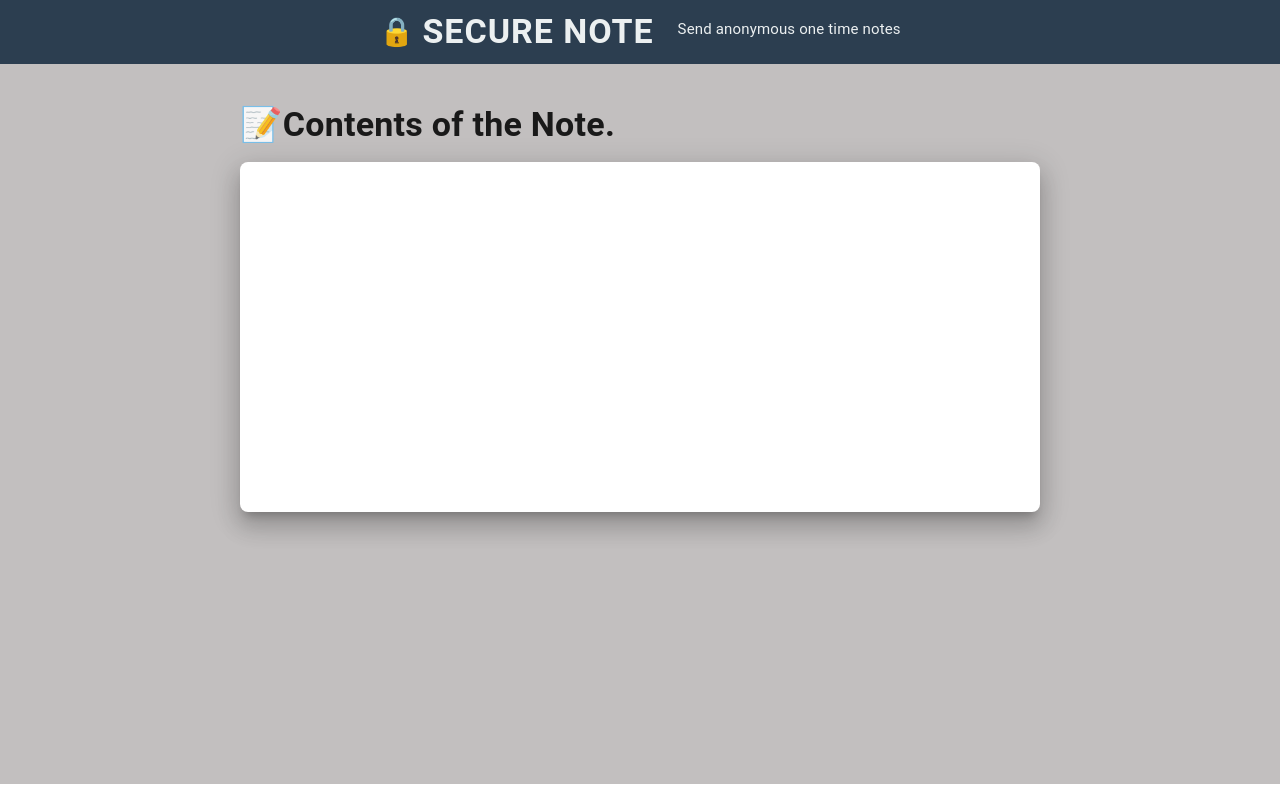
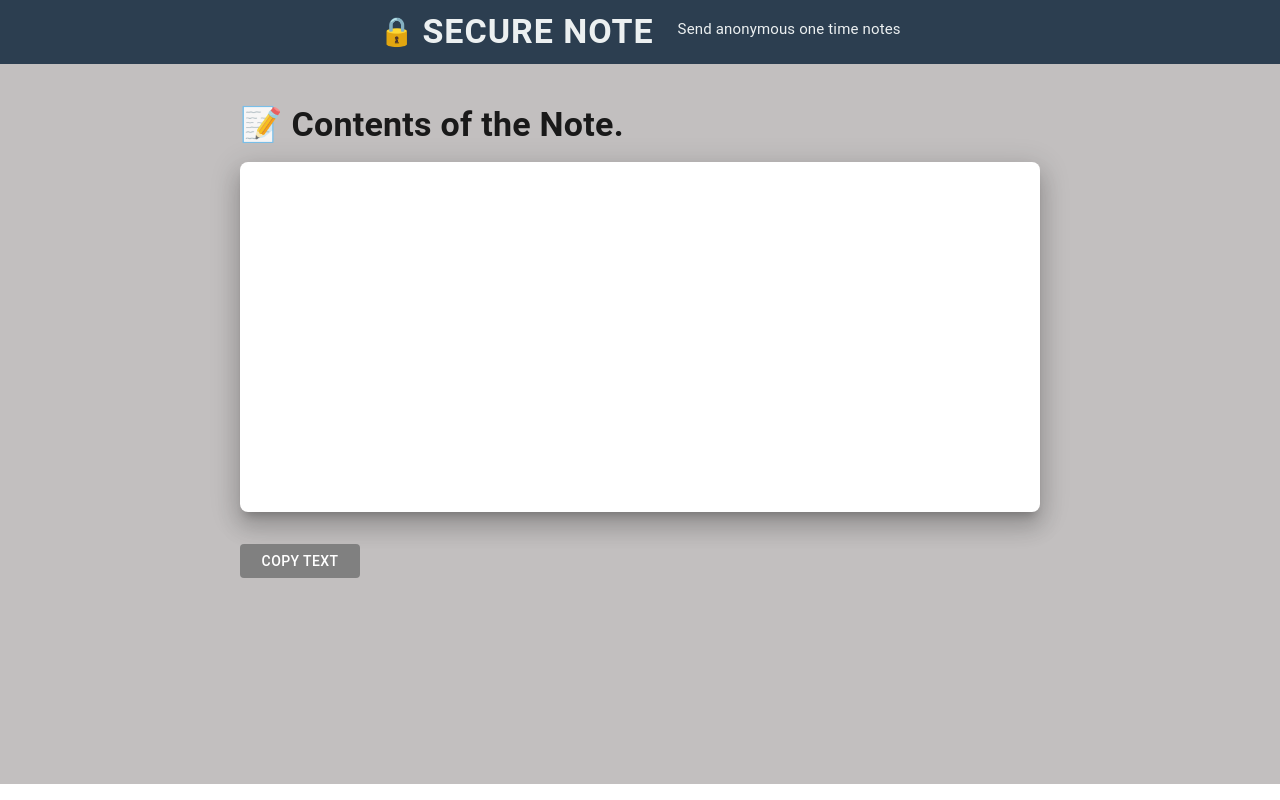
Before and after one commit to Tabbie05/Secure_note_frontend, a React (Vite) app in the folder client/: page /1 in a window 1280 px wide. Built offline with nearby package versions, Linux system fonts and the light colour scheme; no server answers.

Commit message:
fix: added destruction mssg nd navigation and fixed buttons

```diff
--- a/client/src/Components/AfterView.jsx
+++ b/client/src/Components/AfterView.jsx
@@ -1,7 +1,9 @@
 import { Box, Paper, Typography } from "@mui/material";
 import React from "react";
+import { useParams } from "react-router-dom";
 
 function AfterView() {
+  const {id} = useParams()
   return (
     <Box
       sx={{
@@ -48,7 +50,7 @@ function AfterView() {
             color: "#444",
           }}
         >
-          The note with ID <strong>af4ttaVo</strong> was read and has been
+          The note with ID <strong>{id}</strong> was read and has been
           safely destroyed. <br /><br />
           If <strong>you didn’t read</strong> this note, someone else might have
           accessed it. <br /><br />
--- a/client/src/Components/NoteForm.jsx
+++ b/client/src/Components/NoteForm.jsx
@@ -93,7 +93,7 @@ const NoteForm = () => {
 
           const gen_link = `http://localhost:5173/${res.data.noteId}`;
           console.log(gen_link);
-          navigate("/viewnoteslink", { state: { link: gen_link } });
+          navigate("/viewnoteslink", { state: { link: gen_link ,destroyAfter: values.destroyAfter,} });
         } catch (error) {
           console.error("Failed to create note:", error);
         } finally {
--- a/client/src/Components/NoteView.jsx
+++ b/client/src/Components/NoteView.jsx
@@ -1,5 +1,5 @@
 import React, { useState, useEffect } from "react";
-import { Box, Paper, Typography } from "@mui/material";
+import { Box, Paper, Typography, Button } from "@mui/material";
 import { useParams } from "react-router-dom";
 import axios from "axios";
 import AfterView from "./AfterView";
@@ -10,6 +10,16 @@ function NoteView() {
   const [isDestroyed, setIsDestroyed] = useState(false);
   const [hasShownNote, setHasShownNote] = useState(false);
   const [loading, setLoading] = useState(true);
+  const [copied, setCopied] = useState(false);
+
+  const handleCopy = () => {
+    navigator.clipboard.writeText(content).then(() => {
+      setCopied(true);
+      setTimeout(() => setCopied(false), 2000);
+    }).catch((err) => {
+      console.error(err);
+    });
+  };
 
   useEffect(() => {
     axios
@@ -34,7 +44,6 @@ function NoteView() {
 
   if (loading) return <div>Loading...</div>;
 
-  // Show content once, even if destroy === true (if not already shown)
   if (isDestroyed && !hasShownNote) {
     return <AfterView />;
   }
@@ -61,7 +70,7 @@ function NoteView() {
         }}
       >
         <Typography variant="h4" sx={{ fontWeight: "bold" }}>
-          📝Contents of the Note.
+          📝 Contents of the Note.
         </Typography>
 
         <Paper
@@ -80,6 +89,24 @@ function NoteView() {
         >
           {content}
         </Paper>
+
+        <Button
+          variant="outlined"
+          onClick={handleCopy}
+          sx={{
+            bgcolor: copied ? "#2a9aadff" : "gray",
+            color: "white",
+            border: "black",
+            mt: 2,
+            width: 120,
+            "&:hover": {
+              borderColor: "gray",
+              bgcolor: copied ? "#2a9aadff" : "#4d4d4d",
+            },
+          }}
+        >
+          {copied ? "Copied!" : "Copy Text"}
+        </Button>
       </Box>
     </Box>
   );
--- a/client/src/Components/View.jsx
+++ b/client/src/Components/View.jsx
@@ -1,4 +1,4 @@
-import React, { useState } from "react";
+import React, { useState, useRef, useEffect } from "react"; // <-- Added useRef
 import {
   Box,
   TextField,
@@ -8,15 +8,49 @@ import {
   Stack,
 } from "@mui/material";
 import { copytextnote } from "../constants";
-import { useLocation } from "react-router-dom";
-
+import { useLocation, useNavigate } from "react-router-dom";
+import axios from "axios";
 function View() {
   const [showInfo, setShowInfo] = useState(false);
+  const [copied, setCopied] = useState(false); // <-- initialize as false
   const location = useLocation();
   const link = location.state?.link;
+  const destroyAfter = location.state?.destroyAfter;
+  const inputRef = useRef(null); // <-- useRef imported and defined
+  const navigate = useNavigate()
+  const handleCopy = () => {
+    if (inputRef.current) {
+      navigator.clipboard
+        .writeText(inputRef.current.value)
+        .then(() => {
+          setCopied(true); // <-- use setCopied with capital C
+          setTimeout(() => setCopied(false), 2000); // Reset after 2 seconds
+        })
+        .catch((err) => {
+          console.error(err);
+        });
+    }
+  };
 
   const handleClickInfo = () => {
     setShowInfo((prev) => !prev);
+  };
+
+  const destroyNote = async () => {
+    const id = link?.split("/").pop(); // gets '6c8d219aa5bc' from the link
+
+    if (!id) return;
+    try {
+      const response = axios.put("http://localhost:3000/api/notes/", {
+        id: id,
+      });
+      console.log("note destroyed! id:", id);
+      alert("Note destroyed successfully!");
+      navigate('/')
+
+    } catch (err) {
+      console.log(err);
+    }
   };
 
   return (
@@ -91,7 +125,8 @@ function View() {
           variant="outlined"
           disabled
           id="outlined-disabled"
-          value={link}
+          value={link || ""}
+          inputRef={inputRef}
           InputProps={{
             sx: {
               fontSize: "1.2rem",
@@ -120,7 +155,7 @@ function View() {
             backgroundColor: "#fff8e1",
           }}
         >
-          The note will self-destruct after reading it.
+          The note will self-destruct : {destroyAfter}
         </Paper>
 
         <Box sx={{ width: "100%", mt: 2 }}>
@@ -132,17 +167,18 @@ function View() {
             <Box sx={{ display: "flex", gap: 1 }}>
               <Button
                 variant="outlined"
+                onClick={handleCopy}
                 sx={{
-                  bgcolor: "gray",
+                  bgcolor: copied ? "#2a9aadff" : "gray",
                   color: "white",
                   border: "black",
                   "&:hover": {
-                    bgcolor: "#4d4d4d",
                     borderColor: "gray",
+                    bgcolor: copied ? "#2a9aadff" : "#4d4d4d",
                   },
                 }}
               >
-                Select Link
+                {copied ? "Copied!" : "Copy Link"}
               </Button>
               <Button
                 variant="outlined"
@@ -160,7 +196,7 @@ function View() {
               </Button>
             </Box>
 
-            <Button variant="contained">Destroy the Note now</Button>
+            <Button variant="contained" onClick={destroyNote} >Destroy the Note now</Button>
           </Stack>
         </Box>
       </Box>
```
